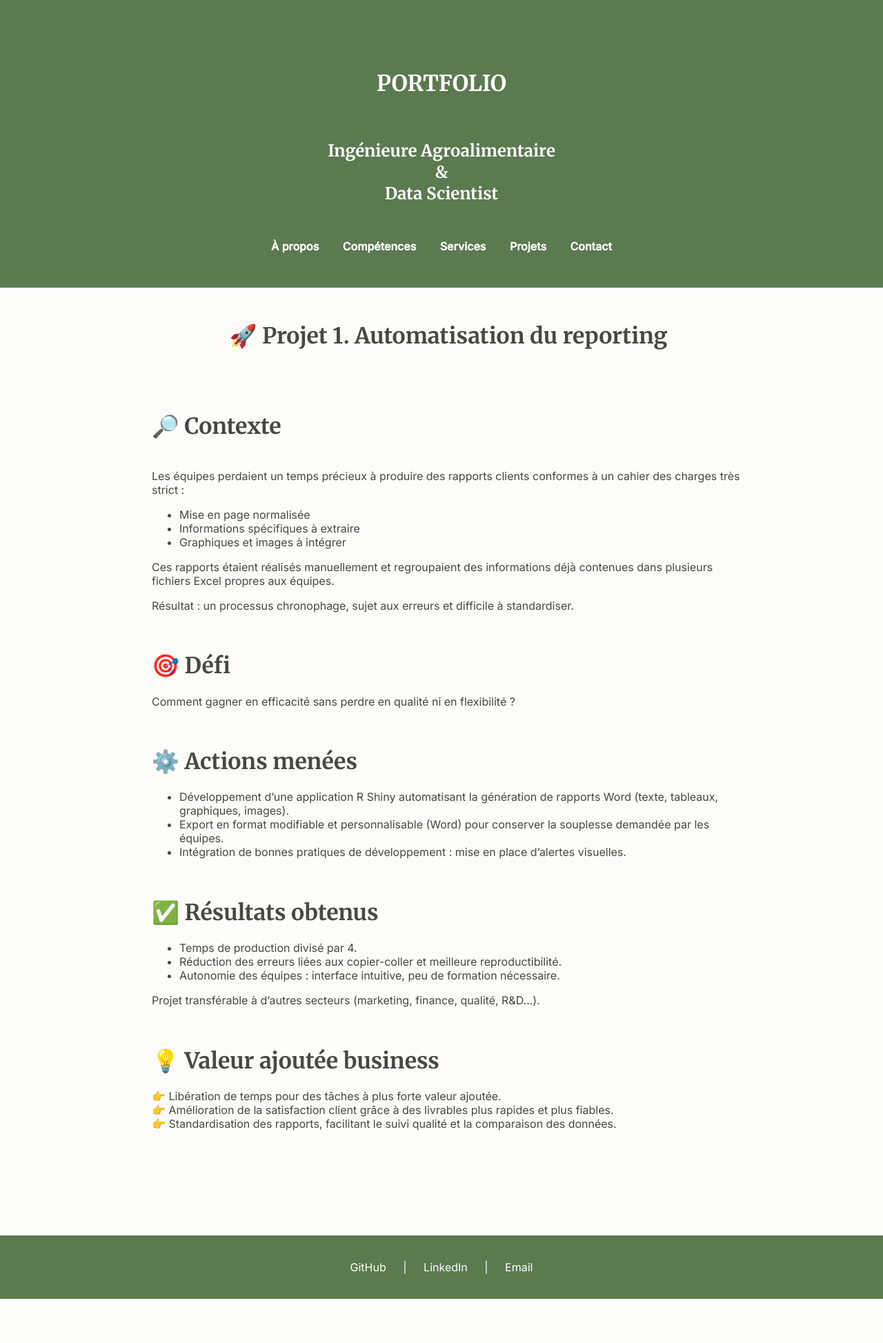
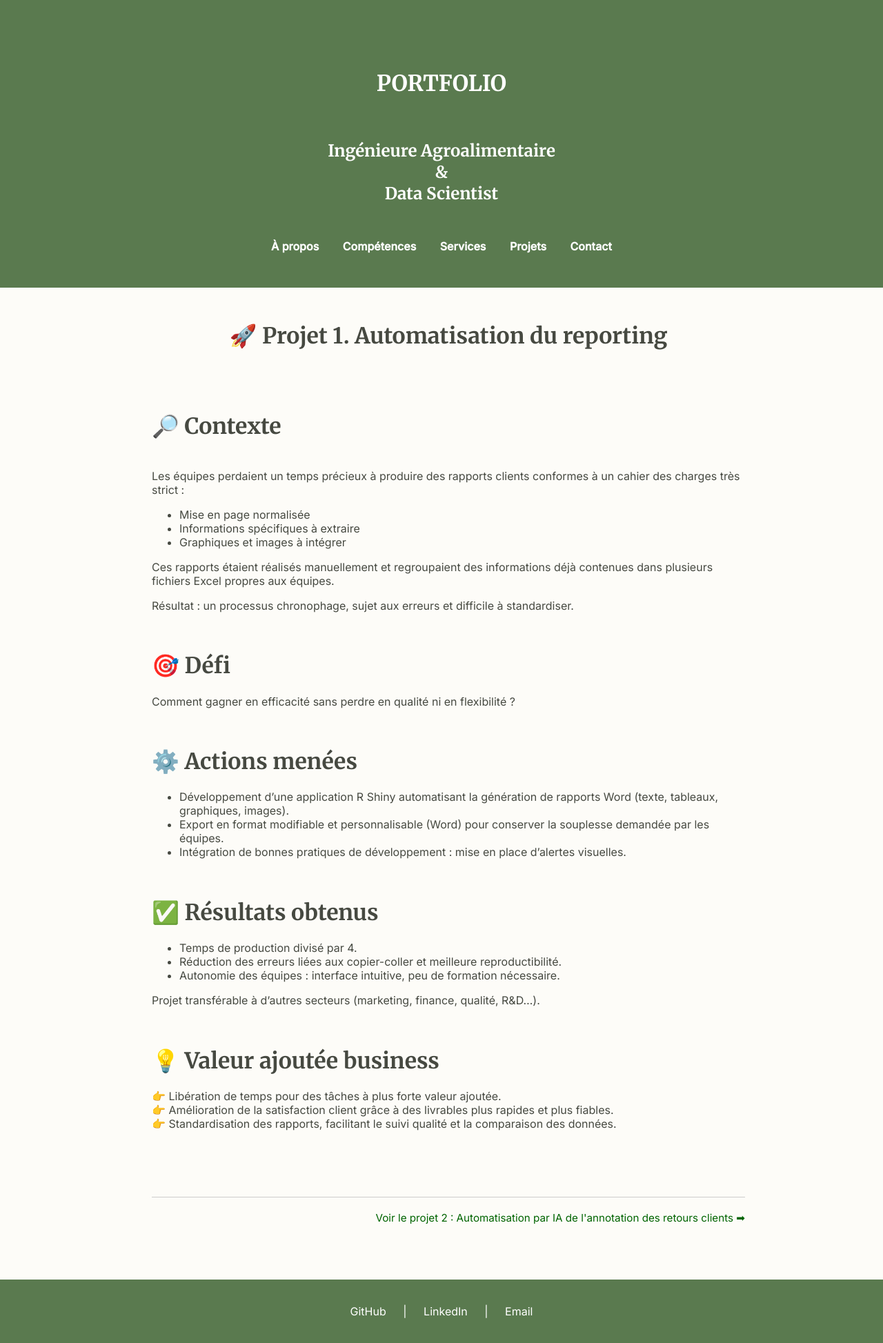
Before and after one commit to emma-dcs/emma-dcs.github.io, a Jekyll site: the page built from projet1.md, in a window 1280 px wide. Shown: the whole page at 69% size. Built offline with Jekyll 4.4.1, drawn with Linux system fonts in a browser that asks for light colours; before the commit the page ends 1883 px from its top, so only the background shows below that.

Commit message:
lien des projets

```diff
--- a/assets/css/style.scss
+++ b/assets/css/style.scss
@@ -172,6 +172,7 @@ main {
 .projet-navigation {
   display: flex;
   justify-content: space-between;
+  align-items: center;
   margin-top: 40px;
   padding-top: 20px;
   border-top: 1px solid #ccc; /* petite séparation visuelle */
@@ -186,3 +187,11 @@ main {
 .projet-navigation a:hover {
   text-decoration: underline;
 }
+
+.single-right {
+  justify-content: flex-end;
+}
+
+.single-left {
+  justify-content: flex-start;
+}
--- a/projet1.md
+++ b/projet1.md
@@ -48,3 +48,8 @@ Projet transférable à d’autres secteurs (marketing, finance, qualité, R&D
 
 <br>
 <br>
+
+
+<div class="projet-navigation single-right">
+  <a href="{{ site.baseurl }}/projet2" class="next-projet">Voir le projet 2 : Automatisation par IA de l'annotation des retours clients ➡</a>
+</div>
```
Also changed, not shown: projet4.md (+4 -0 lines).
